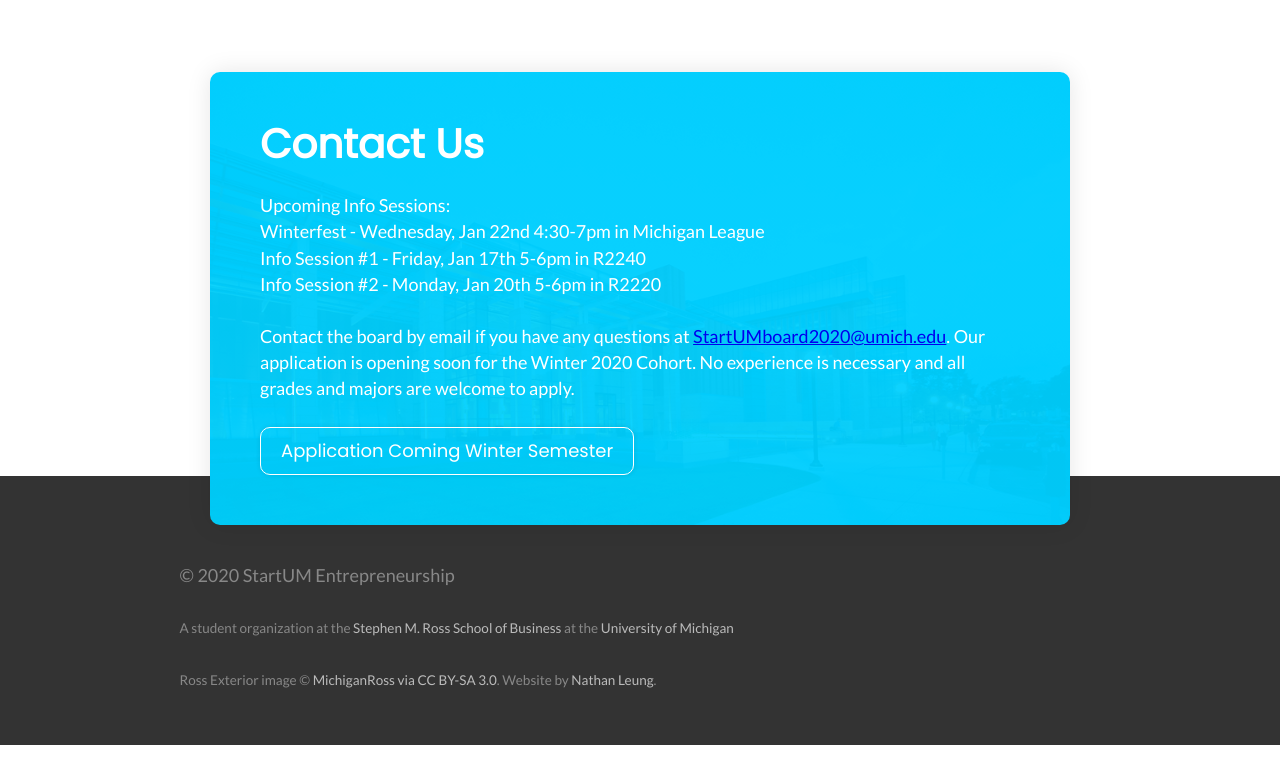
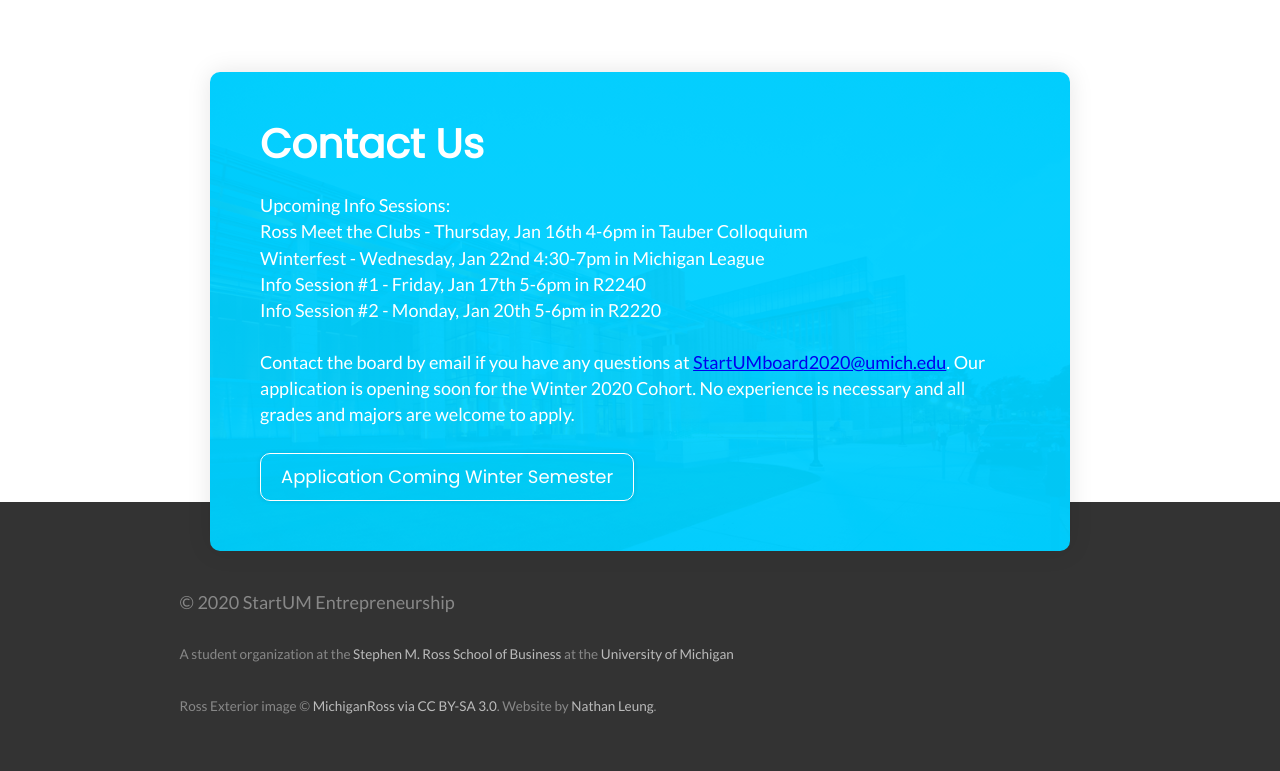
Before and after one commit to nathanhleung/startum.co, a Gatsby site: page / in a window 1280 px wide. Shown: the part 1594-2365 px from the top of the page. Before the commit the page ends 2339 px from the top, so only its background shows below. Built offline with nearby package versions, Linux system fonts and the light colour scheme; Gatsby itself is replaced by a stand-in of ours.

Commit message:
Update index.js

```diff
--- a/src/pages/index.js
+++ b/src/pages/index.js
@@ -194,6 +194,8 @@ const IndexPage = ({ location }) => {
           <p>
             Upcoming Info Sessions:
             <br />
+            Ross Meet the Clubs - Thursday, Jan 16th 4-6pm in Tauber Colloquium
+            <br />
             Winterfest - Wednesday, Jan 22nd 4:30-7pm in Michigan League
             <br />
             Info Session #1 - Friday, Jan 17th 5-6pm in R2240
```
